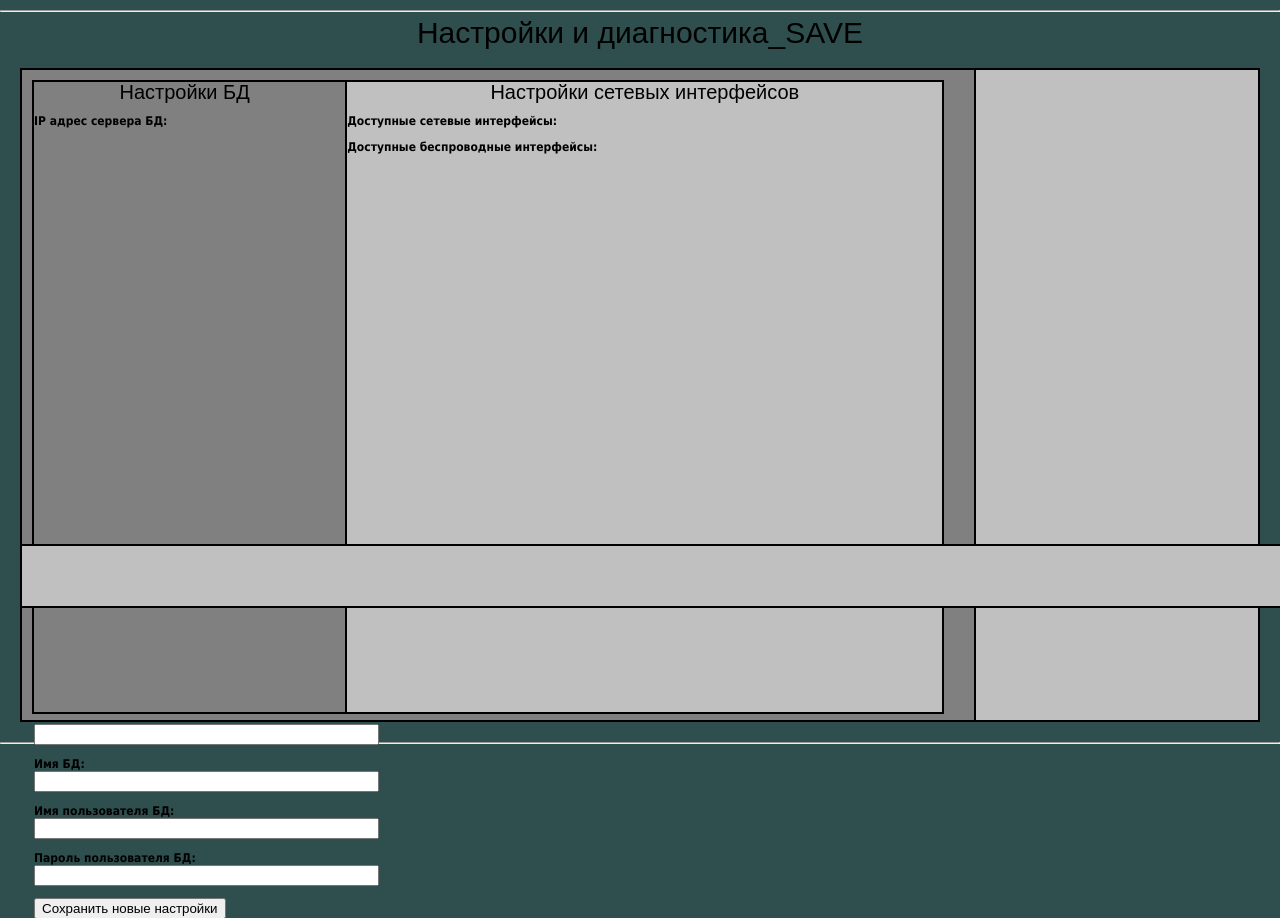
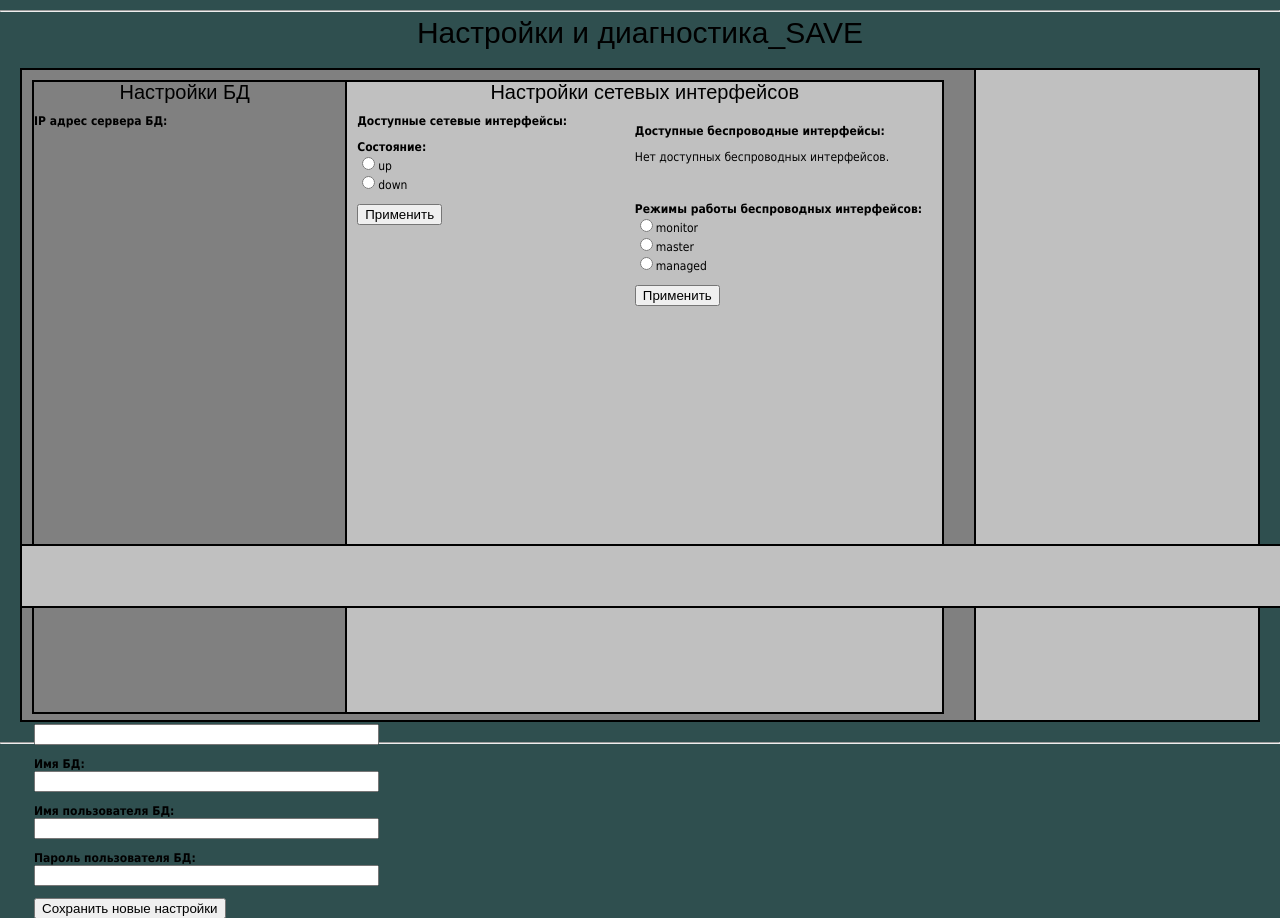
Before and after one commit to sibnoff/wifiWorker, a Django app: page /settings/save in a window 1280 px wide. Shown: the part 172-1090 px from the top of the page. Run offline with Django 3.2, Linux system fonts and the light colour scheme.

Commit message:
20170620

```diff
--- a/adminka/adminka/static/styles.css
+++ b/adminka/adminka/static/styles.css
@@ -124,3 +124,18 @@ nav li {
     float: right;
     border: 2px solid black;
 }
+#all_iface{
+    margin: 10px;
+    width: 40%;
+    background: #C0C0C0;
+    border: None;
+    height: 400px;
+}
+
+#air_iface{
+    margin: 10px;
+    width: 50%;
+    background: #C0C0C0;
+    border: None;
+    height: 400px;
+}
--- a/adminka/adminka/templates/settings.html
+++ b/adminka/adminka/templates/settings.html
@@ -5,16 +5,34 @@
 		{% block managment %}
             <aside id="settings_iface">
                 <div id="heading_2">Настройки сетевых интерфейсов</div>
+                <aside id="air_iface">
+                    <p><b>Доступные беспроводные интерфейсы:</b><Br>
+                        {% for iface in air_iface_list %}
+                            <input type="radio" name="iface" value="{{ iface }}">{{ iface }}<BR>
+                        {% empty %}
+                            <p>Нет доступных беспроводных интерфейсов.</p>
+                        {% endfor %}
+                     </p>
+                    <BR>
+                    <p><b>Режимы работы беспроводных интерфейсов:</b><Br>
+                        <input type="radio" name="air_mode" value="monitor">monitor<BR>
+                        <input type="radio" name="air_mode" value="master">master<BR>
+                        <input type="radio" name="air_mode" value="managed">managed<BR>
+                    </p>
+                    <input type="button" name="change_mode" value="Применить">
+                </aside>
+                <section id="all_iface">
                     <p><b>Доступные сетевые интерфейсы:</b><Br>
                         {% for iface in iface_list %}
                             <input type="radio" name="iface" value="{{ iface }}">{{ iface }}<BR>
                         {% endfor %}
                     </p>
-                <p><b>Доступные беспроводные интерфейсы:</b><Br>
-                    {% for iface in air_iface_list %}
-                        <input type="radio" name="iface" value="{{ iface }}">{{ iface }}<BR>
-                    {% endfor %}
+                    <p><b>Состояние:</b><Br>
+                        <input type="radio" name="state" value="start">up<BR>
+                        <input type="radio" name="state" value="stop">down<BR>
                     </p>
+                    <input type="button" name="change_state" value="Применить">
+                </section>
             </aside>
             <section id="settings_bd">
                 <div id="heading_2">Настройки БД</div>
```
Also changed, not shown: 2 other files. Lines whose indentation alone changed are shown as unchanged.
